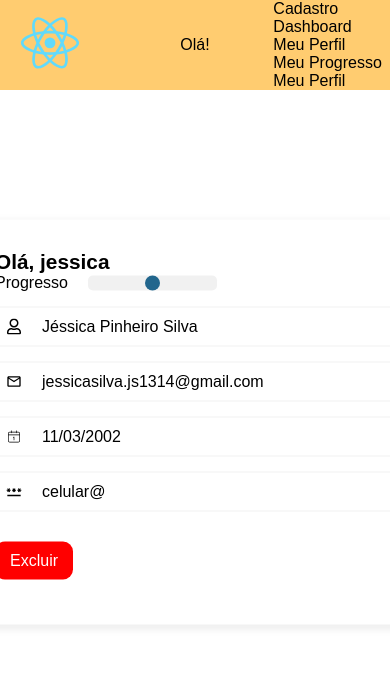
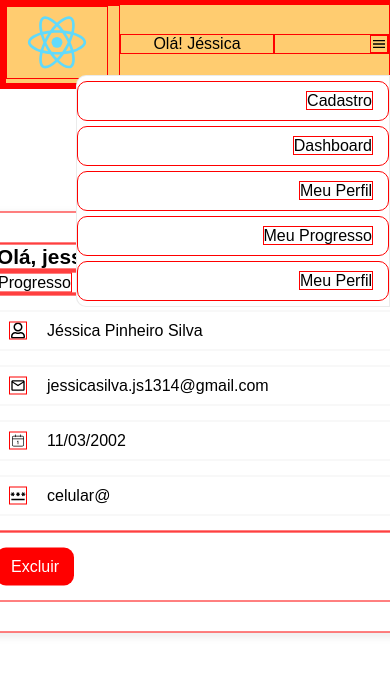
Before and after one commit to jessicapinheiro-s/meu-app-do-react-ativ-exte, a React (Create React App) app: page /meuPerfil in a window 390 px wide. Shown: the top 674 px of the page. Built offline with nearby package versions, Linux system fonts and the light colour scheme.

Commit message:
ajustando nav bar em questão de responsividade

```diff
--- a/src/Pages/meuPerfil.tsx
+++ b/src/Pages/meuPerfil.tsx
@@ -18,7 +18,7 @@ interface MeuPerfilProps {
 export default function MeuPerfil(props: MeuPerfilProps) {
     return (
         <div>
-            <MenuHeader />
+            <MenuHeader nome = 'Jéssica'/>
             <div className='container-meu-perfil'>
                 <div className='Title'>
                     <h1>Olá, {props.nome}</h1>
--- a/src/components/header/header.tsx
+++ b/src/components/header/header.tsx
@@ -2,8 +2,18 @@ import React from 'react';
 import { Link } from 'react-router-dom';
 import logo from '../../imgs/logo.svg';
 import '../../styles/style.css';
+import { MdOutlineMenu } from "react-icons/md";
+interface buttonProps {
+    onClick?: () => void;
+    nome:string;
+}
+export default function MenuHeader(props: buttonProps) {
 
-export default function MenuHeader(props: any) {
+    function handleClick() {
+        //console.log('asdas');
+        <MdOutlineMenu className='with'/>
+    }
+
     return (
         <header className='container-header'>
             <div id='logo-header'>
@@ -11,6 +21,7 @@ export default function MenuHeader(props: any) {
             </div>
             <p className='saudacoes'>Olá! {props.nome}</p>
             <nav className='nav-menu-header'>
+                <MdOutlineMenu className='icon-menu' onClick={() => { handleClick() }}/>
                 <ul>
                     <li>
                         <Link to='/'>Cadastro</Link>
--- a/src/styles/components/_header.scss
+++ b/src/styles/components/_header.scss
@@ -40,4 +40,6 @@
 
     }
 
+
+
 }
--- a/src/styles/style.css
+++ b/src/styles/style.css
@@ -20,12 +20,12 @@
   justify-content: space-between;
   list-style: none;
 }
-@media screen and (max-width: 500px) {
+@media screen and (max-width: 700px) {
   .container-header .nav-menu-header ul {
     display: block;
   }
 }
-@media screen and (min-width: 500px) {
+@media screen and (min-width: 700px) {
   .container-header .nav-menu-header ul {
     display: flex;
     justify-content: space-around;
@@ -196,6 +196,7 @@ body {
   padding: 0;
   font-family: Arial, Helvetica, sans-serif;
   font-size: 1rem;
+  border: 1px solid red;
 }
 
 .container-geral {
@@ -207,9 +208,41 @@ body {
   width: 100%;
 }
 
-@media (max-width: 500px) {
+@media (max-width: 700px) {
   .container-meu-perfil,
   .modal-bg {
     width: 400px;
   }
+  .icon-menu {
+    text-align: right;
+  }
+  .nav-menu-header {
+    justify-content: right;
+    display: flex;
+  }
+  .nav-menu-header ul {
+    z-index: 1;
+    position: absolute;
+    top: 75px;
+    right: 0;
+    background-color: #ffffff;
+    width: 80%;
+    border: 1px solid rgba(221, 221, 221, 0.5960784314);
+    border-top-left-radius: 10px;
+    border-bottom-left-radius: 10px;
+  }
+  .nav-menu-header ul li {
+    text-align: right;
+    padding: 10px 15px;
+    margin: 5px 0px;
+    border-radius: 10px;
+  }
+  .nav-menu-header ul li:hover {
+    background-color: #FFCC70;
+  }
+}
+@media screen and (max-width: 700px) and (min-width: 700px) {
+  .icon-menu {
+    display: none;
+  }
 }/*# sourceMappingURL=style.css.map */
--- a/src/styles/style.scss
+++ b/src/styles/style.scss
@@ -8,24 +8,72 @@
 
 
 
-*{
+* {
     margin: 0;
     padding: 0;
     font-family: Arial, Helvetica, sans-serif;
     font-size: 1rem;
+    border: 1px solid red;
 }
-.container-geral{
+
+.container-geral {
     width: 100%;
     box-sizing: border-box;
 }
 
-#root{
+#root {
     width: 100%;
 }
-@media (max-width: 500px){
+
+@media (max-width: 700px) {
+
     .container-meu-perfil,
-    .modal-bg
-    {
+    .modal-bg {
         width: 400px;
     }
+
+    .icon-menu {
+        text-align: right;
+    }
+
+    .nav-menu-header {
+        justify-content: right;
+        display: flex;
+        ul {
+            z-index: 1;
+            position: absolute;
+            top: 75px;
+            right: 0;
+
+            background-color: #ffffff;
+
+            li {
+                text-align: right;
+                padding: 10px 15px;
+                margin: 5px 0px;
+
+                &:hover {
+                    background-color: $cor-principal;
+                }
+
+                border-radius: 10px;
+            }
+
+            //display: none;
+            width: 80%;
+            border:1px solid #dddddd98;
+
+            border-top-left-radius: 10px;
+            border-bottom-left-radius: 10px;
+        }
+
+
+    }
+
+    @media screen and (min-width: 700px) {
+        .icon-menu {
+            display: none;
+        }
+    }
+
 }
```
Also changed, not shown: src/styles/abstract/_mixins.scss (+5 -2 lines), 1 other file (tests, documents, lock files or other folders).
